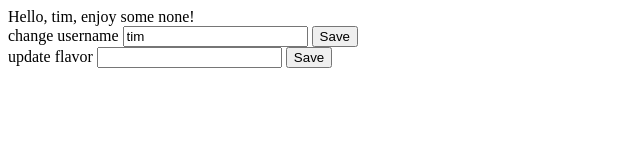
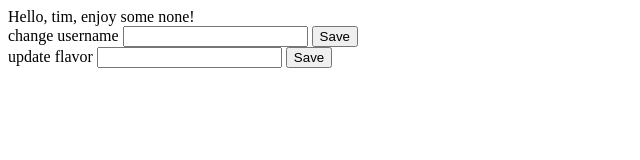
Before and after one commit to timdecillis/svelte-practice, a SvelteKit app: page / in a window 1280 px wide. Shown: the top 160 px of the page, without its empty margins (0-640 px from the left). Built offline with nearby package versions, Linux system fonts and the light colour scheme.

Commit message:
implemented bind to save to store

```diff
--- a/src/routes/+page.svelte
+++ b/src/routes/+page.svelte
@@ -4,6 +4,7 @@
   import { onDestroy } from "svelte";
 
   let currentUser: string;
+  let newUser: string;
 
   let currentFlavor: string;
 
@@ -17,7 +18,7 @@
   const handleUserChange = () => {
 
     count.update((store) => {
-      return {...store, user: currentUser}
+      return {...store, user: newUser}
     })
   };
 
@@ -27,7 +28,7 @@
 
 <form method="post" action="user" on:submit|preventDefault={handleUserChange}>
   <label for="username">change username</label>
-  <input id="username" name="username" type="text" bind:value={currentUser}/>
+  <input id="username" name="username" type="text" bind:value={newUser}/>
   <input type="submit" value="Save"/>
 </form>
 
```
